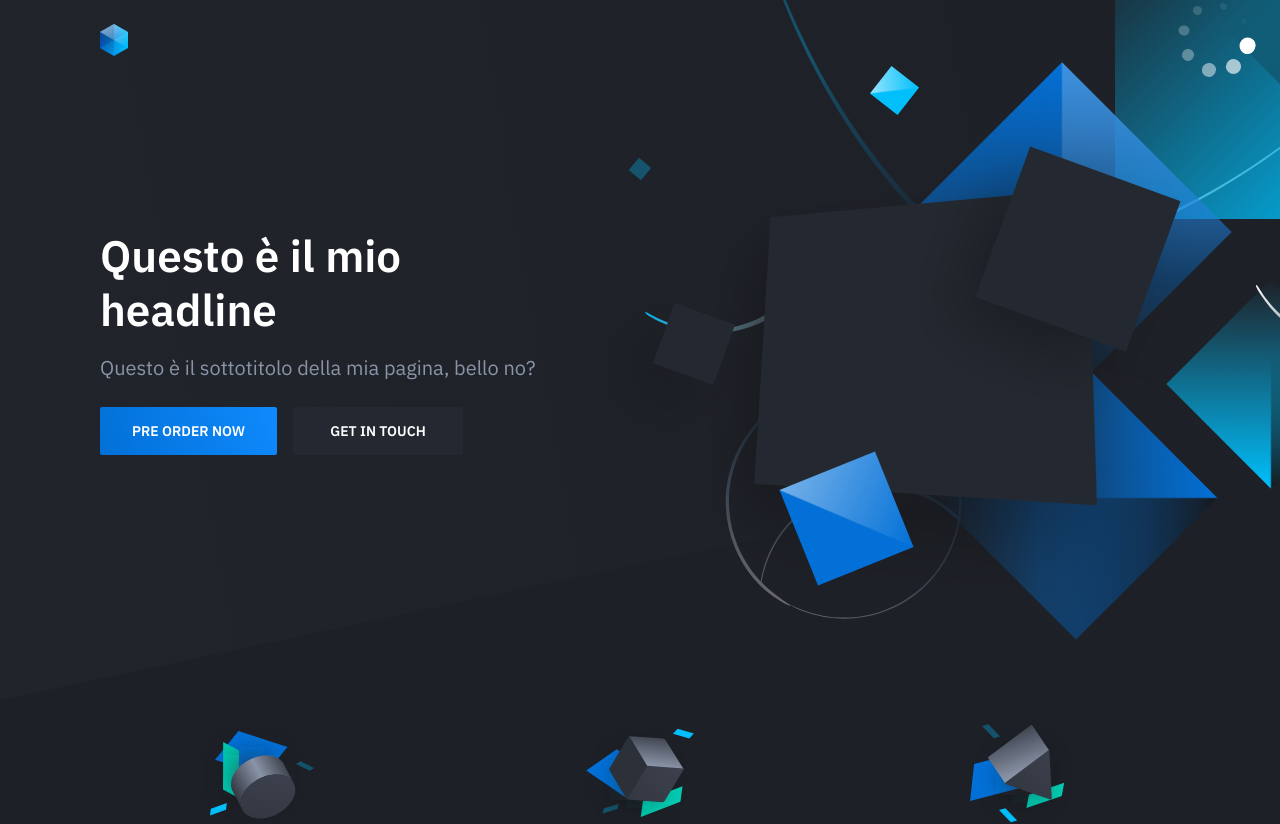
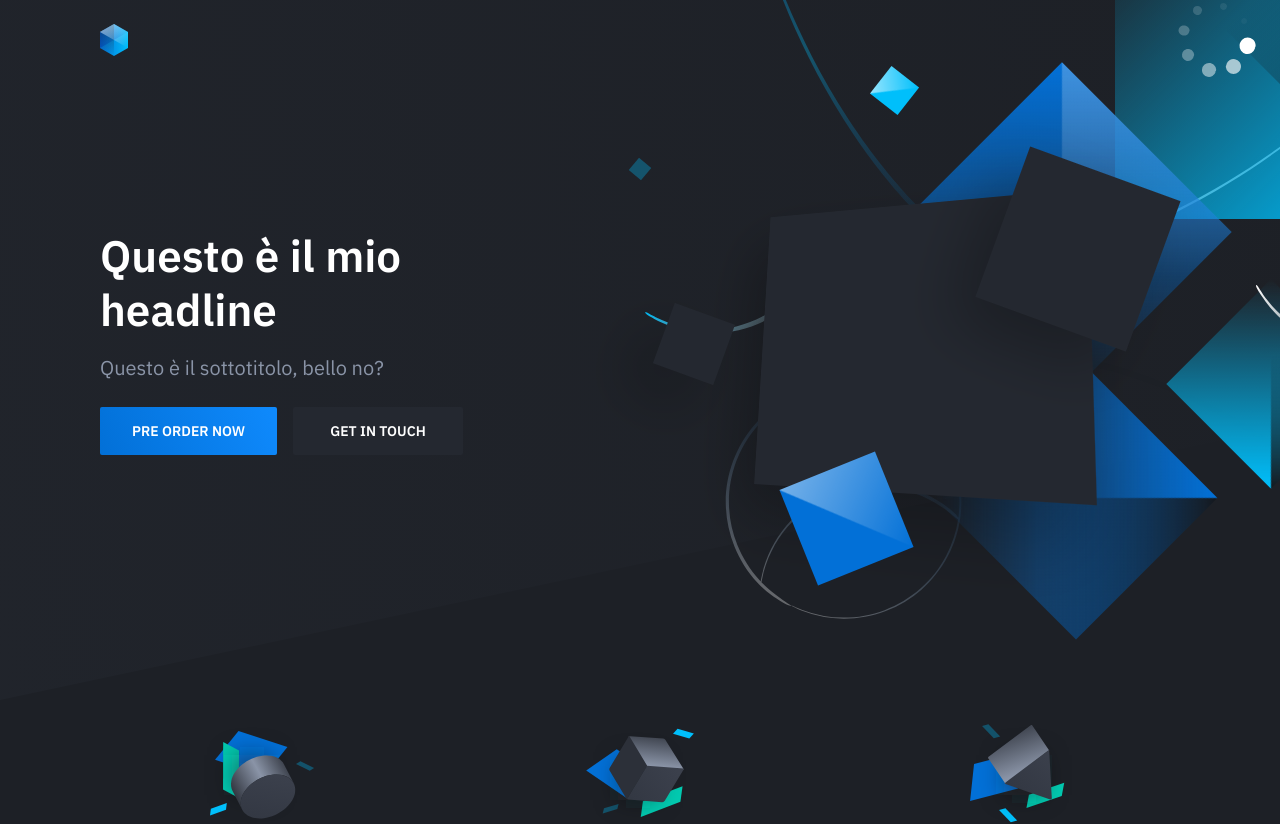
Before and after one commit to topraid/landing-ga4-tf, a plain HTML site: page index.html in a window 1280 px wide. Shown: the top 824 px of the page. Drawn offline with nearby package versions, Linux system fonts and the light colour scheme.

Commit message:
modifica sottotitolo 2

```diff
--- a/index.html
+++ b/index.html
@@ -39,7 +39,7 @@
                                 Questo è il mio headline
                             </h1>
                             <p class="hero-paragraph">
-                                Questo è il sottotitolo della mia pagina, bello no?
+                                Questo è il sottotitolo, bello no?
                             </p>
                             <div class="hero-cta"><a class="button button-primary" href="preorder.html">Pre order
                                     now</a><a class="button" href="#">Get in touch</a></div>
```
